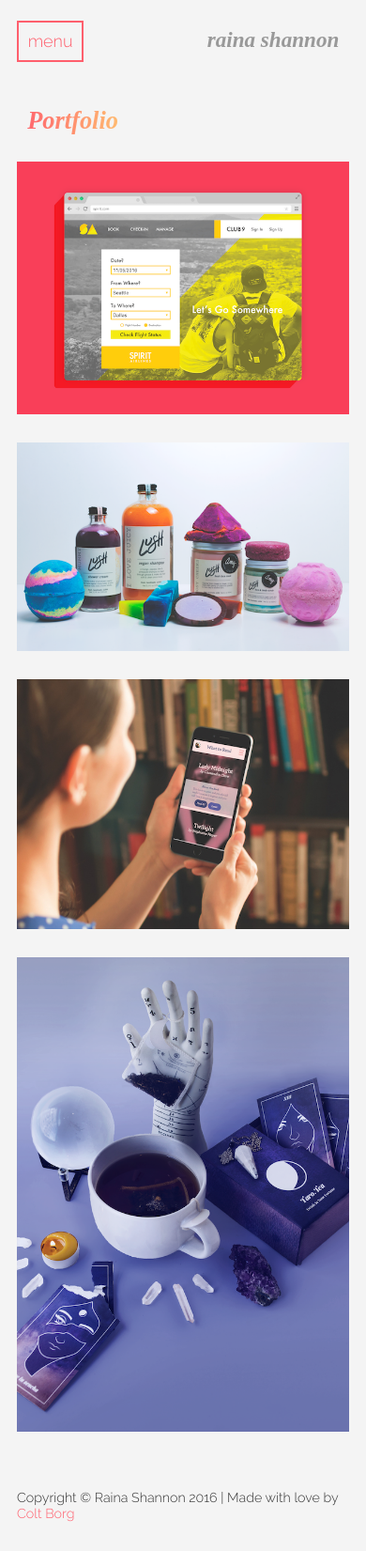
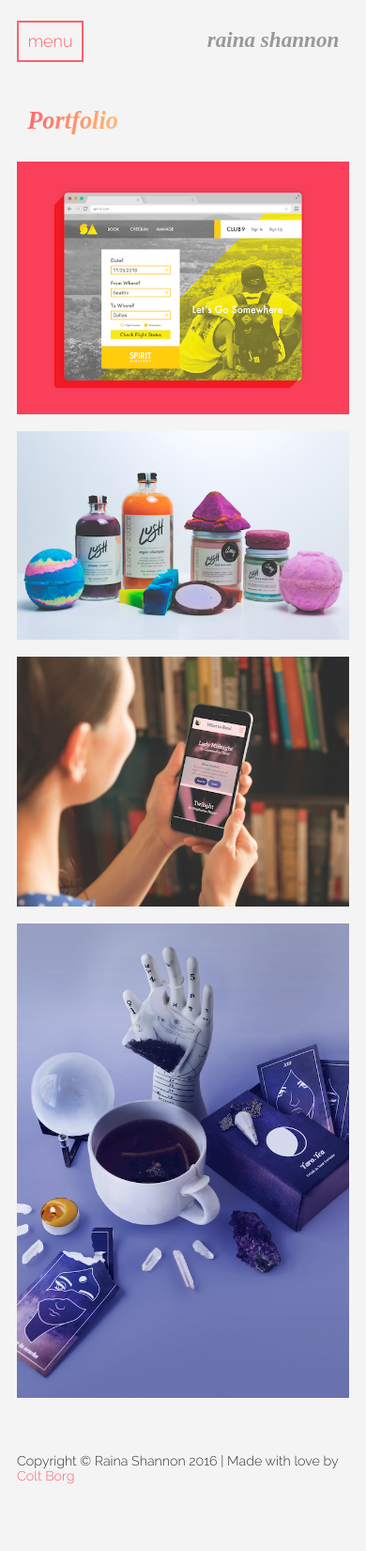
Before and after one commit to legendofcolt/raina-shannon, a Jekyll site: the page built from index.html, in a window 390 px wide. Shown: the whole page at 94% size. Built offline with Jekyll 4.4.1, drawn with Linux system fonts in a browser that asks for light colours; some web fonts are replaced; after the commit the page ends 1612 px from its top, so only the background shows below that.

Commit message:
retinajs-fix - Add responsive margin to each image
Margin was set as hard value, needed to be using ms-respond

```diff
--- a/_sass/_05-objects.masonry.scss
+++ b/_sass/_05-objects.masonry.scss
@@ -10,7 +10,7 @@
   column-fill: initial;
 }
 .masonry .brick {
-  margin-bottom: 30px;
+  @include ms-respond(margin-bottom, 1);
 }
 .masonry .brick img {
   -moz-transition: all .5s ease-in-out;
```
